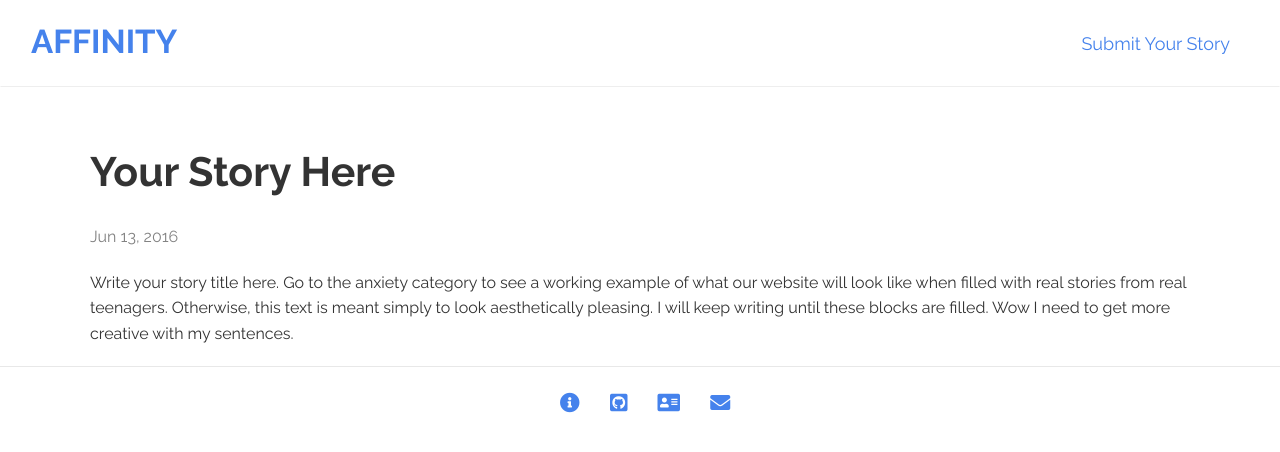
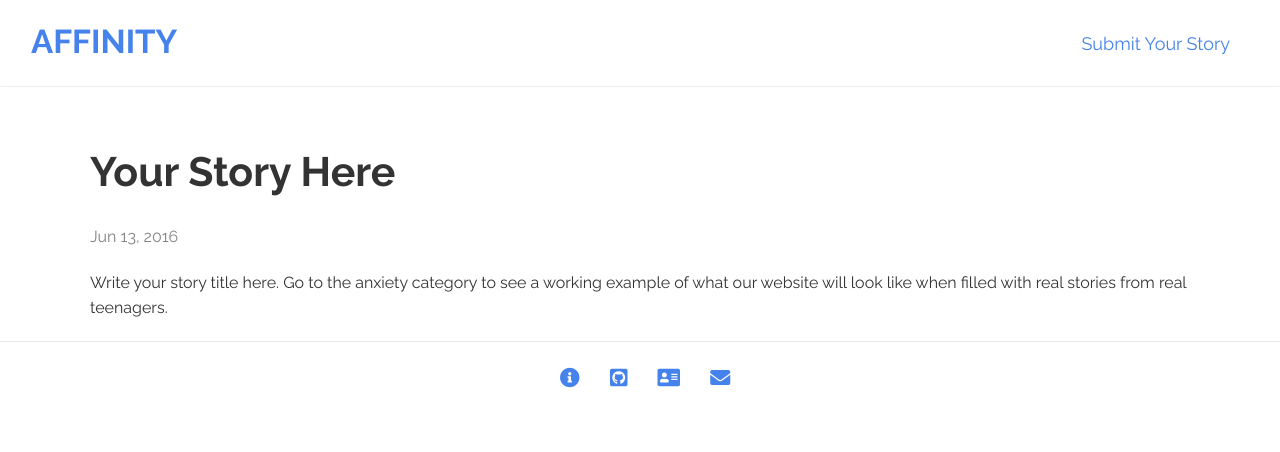
Before and after one commit to jerryzhou196/MayorsChallengeWebsite, a Jekyll site: the page built from _posts/SUBHOMEPAGE/(1) PhobiasSub/2019-03-25-phobia3.markdown, in a window 1280 px wide. Shown: the top 452 px of the page. Built offline with Jekyll 4.4.1, drawn with Linux system fonts in a browser that asks for light colours; nearby versions of some CDN libraries.

Commit message:
Update 2019-03-25-phobia3.markdown

```diff
--- a/_posts/SUBHOMEPAGE/(1) PhobiasSub/2019-03-25-phobia3.markdown
+++ b/_posts/SUBHOMEPAGE/(1) PhobiasSub/2019-03-25-phobia3.markdown
@@ -6,4 +6,4 @@ img: image-1.png
 category: "phobia1"
 panelcolor: "panel-info"
 ---
-Write your story title here. Go to the anxiety category to see a working example of what our website will look like when filled with real stories from real teenagers. Otherwise, this text is meant simply to look aesthetically pleasing. I will keep writing until these blocks are filled. Wow I need to get more creative with my sentences.
+Write your story title here. Go to the anxiety category to see a working example of what our website will look like when filled with real stories from real teenagers.
```
